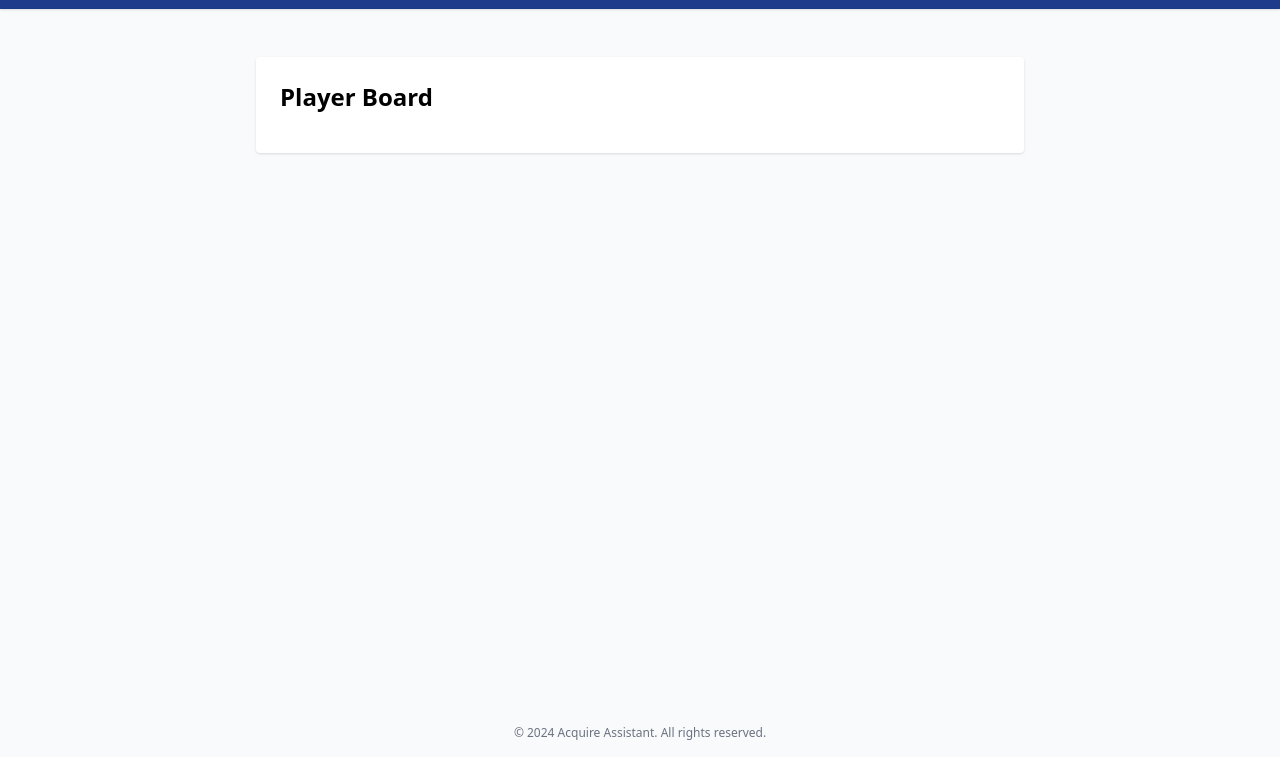
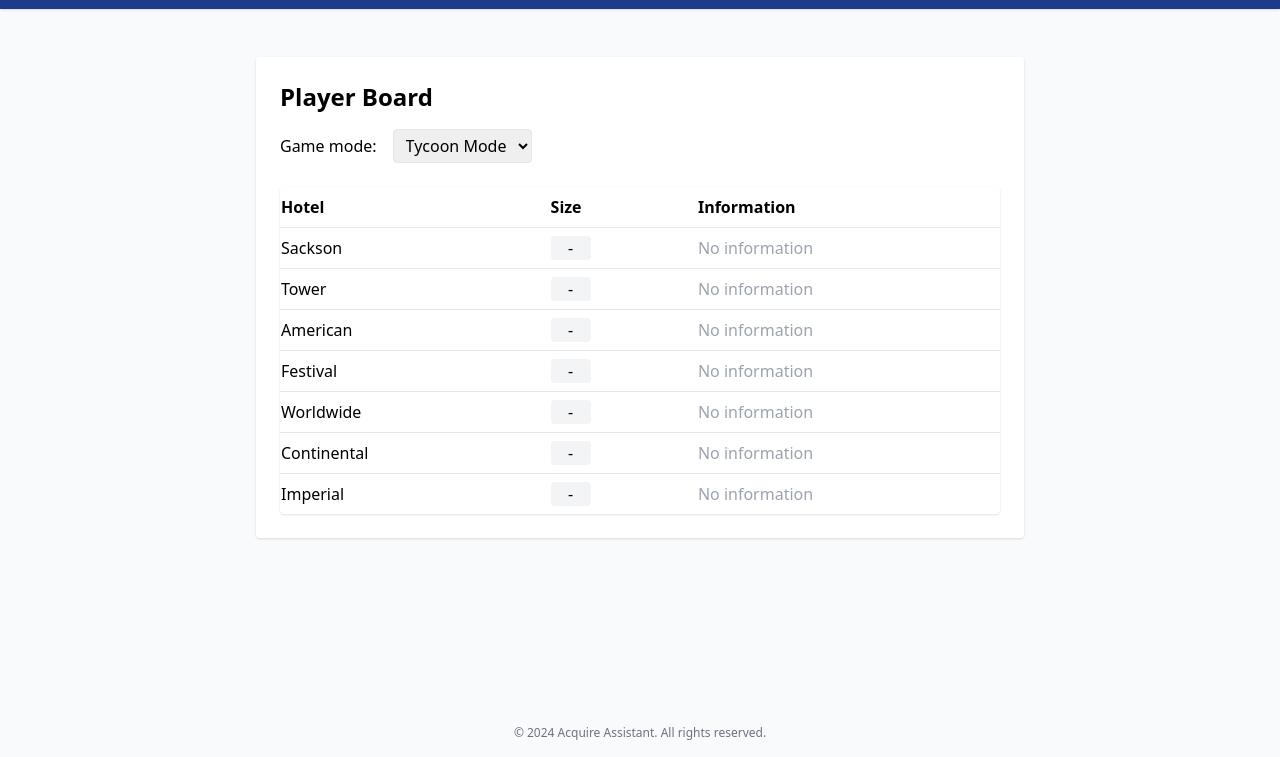
Before and after one commit to chizmw/acquire-assistant, a website: page index.html in a window 1280 px wide. Shown: the part 43-800 px from the top of the page. Drawn offline with nearby package versions, Linux system fonts and the light colour scheme.

Commit message:
feat: add initial draft of player board

```diff
--- a/index.html
+++ b/index.html
@@ -37,5 +37,6 @@
     <footer class="text-center text-xs text-gray-500 py-4">
       &copy; 2024 Acquire Assistant. All rights reserved.
     </footer>
+    <script type="module" src="./player-board.js"></script>
   </body>
 </html>
--- /dev/null
+++ b/player-board.js
@@ -0,0 +1,111 @@
+import { getHotelChainData } from './data/utils.js';
+import { tycoonTable, hotelNameToColumn } from './data/tycoon.js';
+import { classicTable, classicHotelNameToColumn } from './data/classic.js';
+
+const HOTEL_NAMES = [
+  'Sackson',
+  'Tower',
+  'American',
+  'Festival',
+  'Worldwide',
+  'Continental',
+  'Imperial',
+];
+
+const MODES = [
+  { value: 'tycoon', label: 'Tycoon Mode' },
+  { value: 'classic', label: 'Classic Mode' },
+];
+
+let state = {
+  mode: 'tycoon',
+  hotelSizes: Object.fromEntries(HOTEL_NAMES.map((name) => [name, 0])),
+};
+
+function renderPlayerBoard() {
+  const root = document.getElementById('player-board-root');
+  if (!root) return;
+
+  // Mode selector
+  const modeSelector = `
+    <div class="mb-6 flex items-center gap-4">
+      <label for="mode-select" class="font-medium">Game mode:</label>
+      <select id="mode-select" class="border rounded px-2 py-1">
+        ${MODES.map(
+          (m) =>
+            `<option value="${m.value}"${
+              state.mode === m.value ? ' selected' : ''
+            }>${m.label}</option>`
+        ).join('')}
+      </select>
+    </div>
+  `;
+
+  // Hotel list
+  const hotelRows = HOTEL_NAMES.map((hotel) => {
+    const size = state.hotelSizes[hotel];
+    let info = '<span class="text-gray-400">No information</span>';
+    if (size > 0) {
+      const data = getHotelChainData(state.mode, hotel, size);
+      if (data) {
+        info = `
+          <div class="flex flex-col gap-1">
+            <span>Buy/Sell: <span class="font-semibold">$${data.buySellPrice.toLocaleString(
+              'en-GB'
+            )}</span></span>
+            <span>Primary bonus: <span class="font-semibold">$${data.bonuses.primary.toLocaleString(
+              'en-GB'
+            )}</span></span>
+            <span>Secondary bonus: <span class="font-semibold">$${data.bonuses.secondary.toLocaleString(
+              'en-GB'
+            )}</span></span>
+            ${
+              data.bonuses.tertiary !== undefined
+                ? `<span>Tertiary bonus: <span class="font-semibold">$${data.bonuses.tertiary.toLocaleString(
+                    'en-GB'
+                  )}</span></span>`
+                : ''
+            }
+          </div>
+        `;
+      } else {
+        info = '<span class="text-red-500">No data for this size</span>';
+      }
+    }
+    return `
+      <tr class="border-b last:border-b-0">
+        <td class="py-2 pr-4 font-medium">${hotel}</td>
+        <td class="py-2 pr-4">
+          <span class="inline-block w-10 text-center bg-gray-100 rounded px-2">${
+            size > 0 ? size : '-'
+          }</span>
+        </td>
+        <td class="py-2">${info}</td>
+      </tr>
+    `;
+  }).join('');
+
+  root.innerHTML = `
+    ${modeSelector}
+    <table class="w-full text-left bg-white rounded shadow">
+      <thead>
+        <tr class="border-b">
+          <th class="py-2 pr-4">Hotel</th>
+          <th class="py-2 pr-4">Size</th>
+          <th class="py-2">Information</th>
+        </tr>
+      </thead>
+      <tbody>
+        ${hotelRows}
+      </tbody>
+    </table>
+  `;
+
+  // Add event listeners
+  document.getElementById('mode-select').addEventListener('change', (e) => {
+    state.mode = e.target.value;
+    renderPlayerBoard();
+  });
+}
+
+document.addEventListener('DOMContentLoaded', renderPlayerBoard);
```
